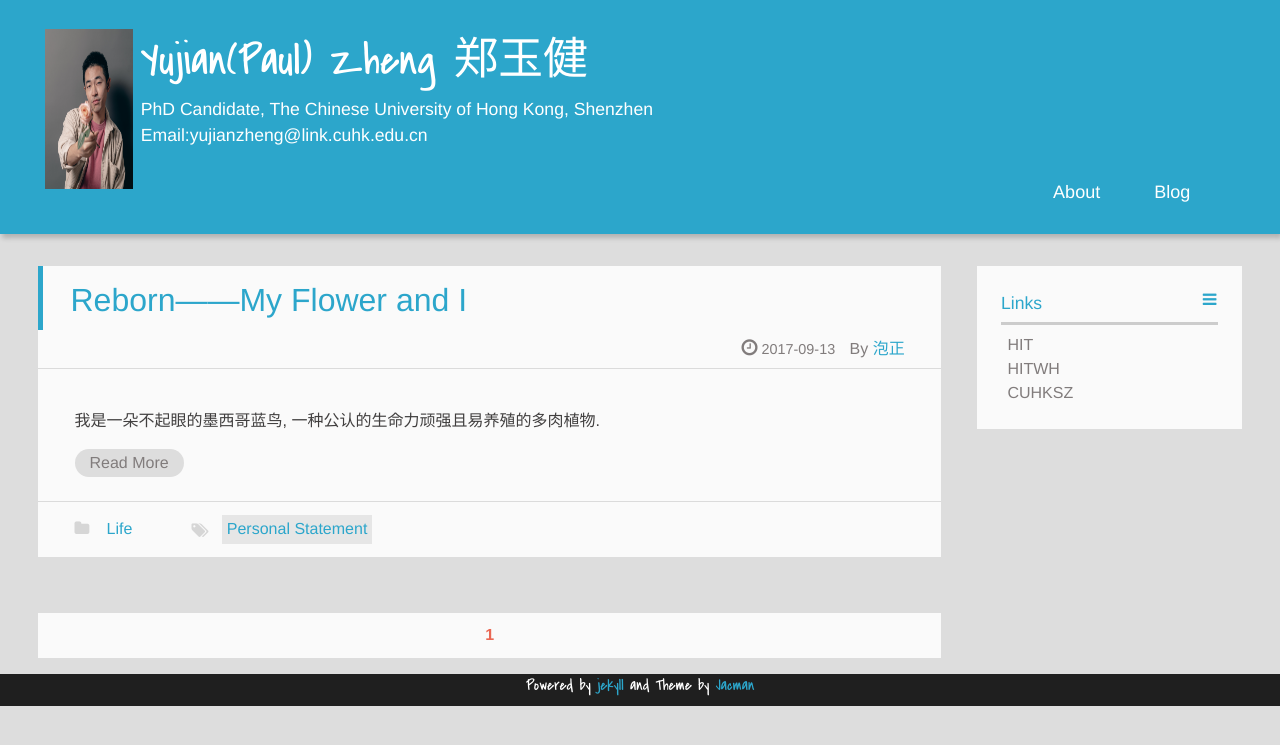
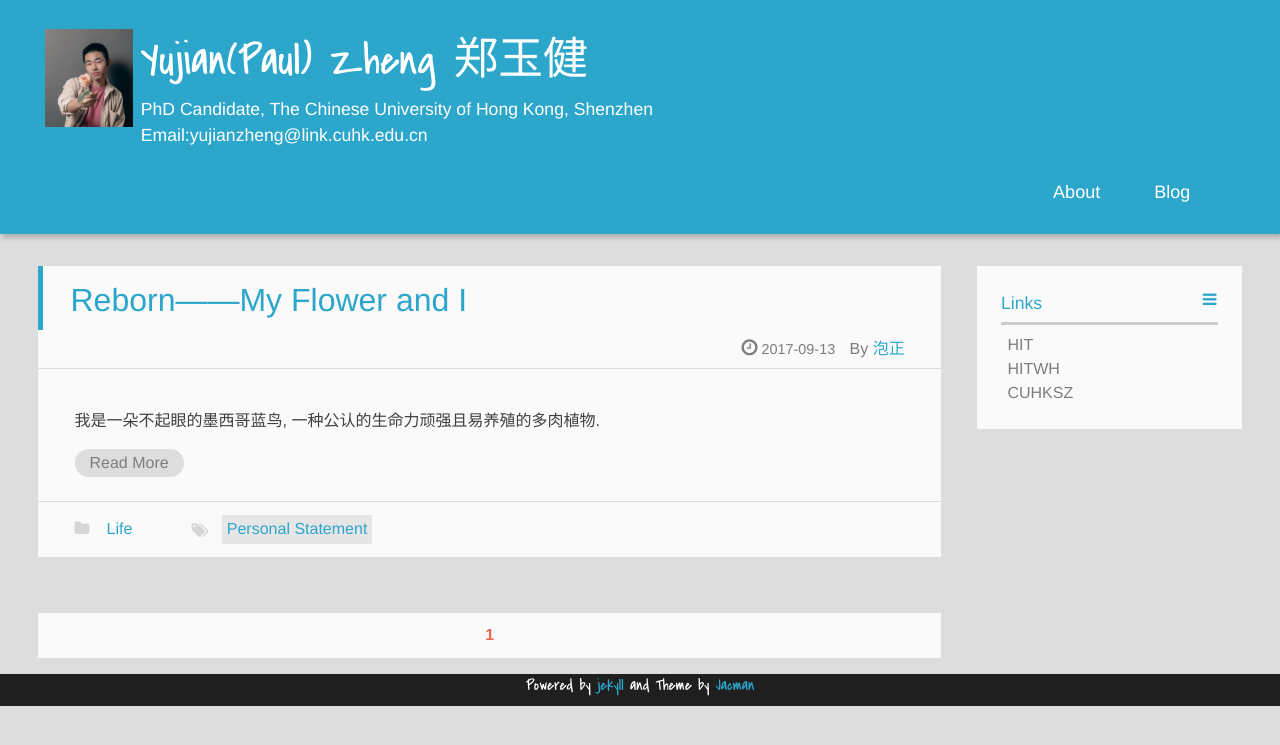
Before and after one commit to PAULYZHENG/paulyzheng.github.io, a Jekyll site: the page built from index.html, in a window 1280 px wide. Shown: the top 745 px of the page. Built offline with Jekyll 4.4.1, drawn with Linux system fonts in a browser that asks for light colours; the list of posts is cut into pages by our own code.

Commit message:
Update header.html

```diff
--- a/_includes/_partial/header.html
+++ b/_includes/_partial/header.html
@@ -1,7 +1,7 @@
 <div>
 		    {% if site.imglogo.enable && site.imglogo.src %}
 			<div id="imglogo">
-				<a href="{{ site.baseurl }}/"><img src="{{ site.baseurl }}{{ site.assets }}/{{ site.imglogo.src }}" alt="{{ site.title }}" title="{{ site.title }}" height="160"/></a>
+				<a href="{{ site.baseurl }}/"><img src="{{ site.baseurl }}{{ site.assets }}/{{ site.imglogo.src }}" alt="{{ site.title }}" title="{{ site.title }}"/></a>
 			</div>
 			{% endif %}
 			<div id="textlogo">
```
